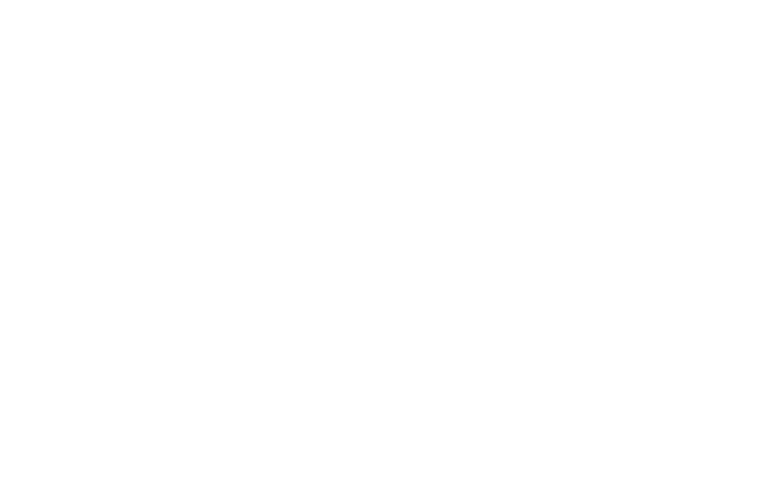
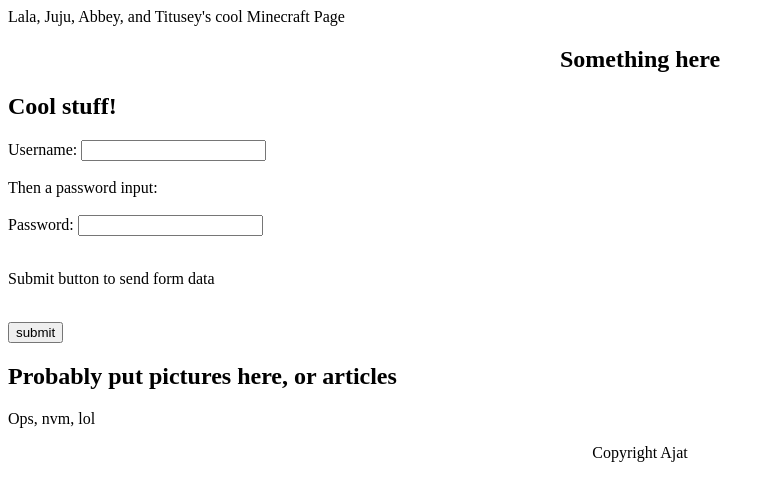
Before and after one commit to SlyMongoose/ICS415, a plain HTML site: page IC/w2c1/playNow.html in a window 1280 px wide. Shown: the whole page, without its empty margins (0-775 px from the left). Drawn offline with Linux system fonts and the light colour scheme.

Commit message:
finshed ic w2c1

```diff
--- a/IC/w2c1/playNow.html
+++ b/IC/w2c1/playNow.html
@@ -2,9 +2,44 @@
 <html lang="en">
 <head>
   <meta charset="UTF-8">
-  <title></title>
+  <title>Semantic</title>
 </head>
 <body>
+  <header>Lala, Juju, Abbey, and Titusey's cool Minecraft Page</header>
 
+  <nav>
+    <h1 style="text-align: center">Something here</h1>
+  </nav>
+
+  <section>
+    <h1>Cool stuff!</h1>
+  </section>
+
+  <form action="playNow.html" method="post">
+    Username: <input type="text" name="username">
+    <br>
+    <br>
+    Then a password input:
+    <br>
+    <br>
+    Password: <input type="password" name="password">
+    <br>
+    <br>
+    <p>Submit button to send form data</p>
+    <br>
+    <input type="submit" value="submit">
+  </form>
+
+  <aside>
+    <h1>Probably put pictures here, or articles</h1>
+  </aside>
+
+  <article>
+    <p>Ops, nvm, lol</p>
+  </article>
+
+  <footer>
+    <p style="text-align: center">Copyright Ajat</p>
+  </footer>
 </body>
 </html>
```
Also changed, not shown: Assignments/A04/forms.html (+1 -1 lines), Assignments/A04/index.html (+3 -2 lines), IC/w2c2/playNow.html (added, +62 -0 lines).
